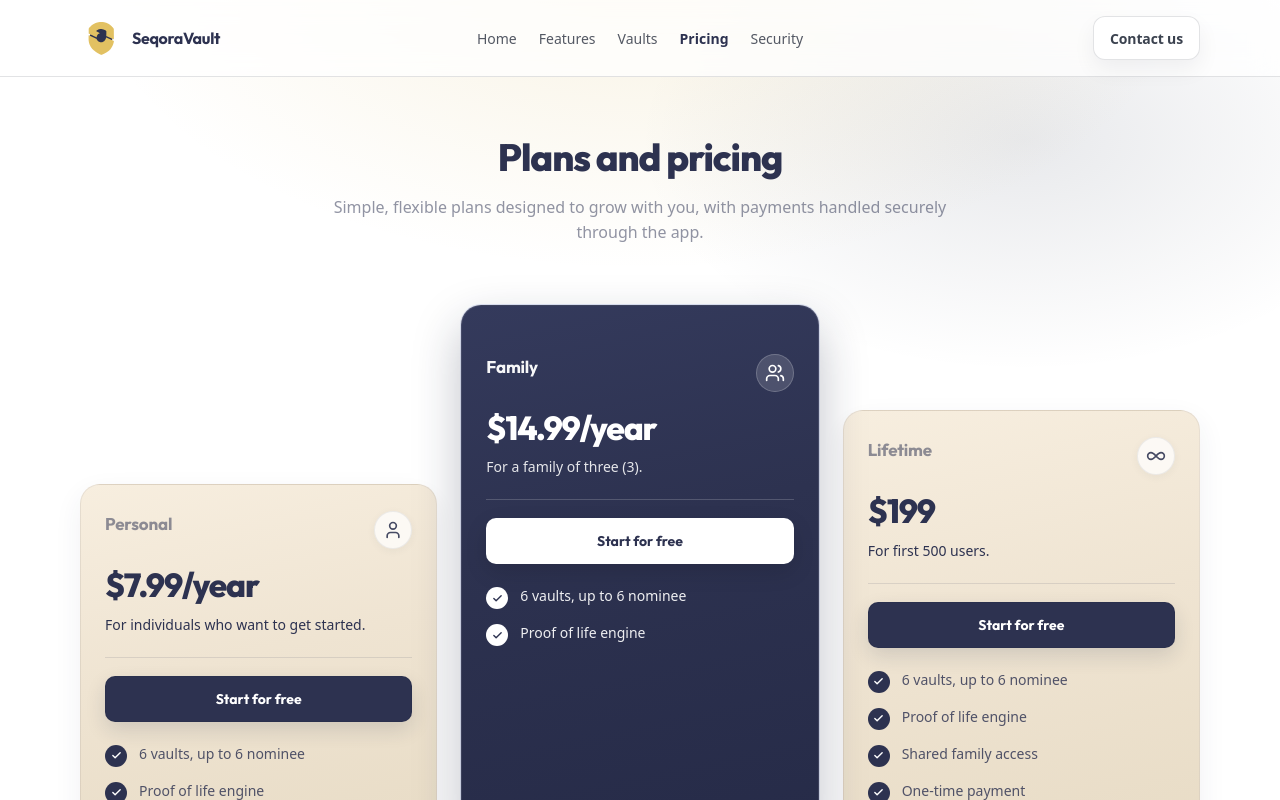
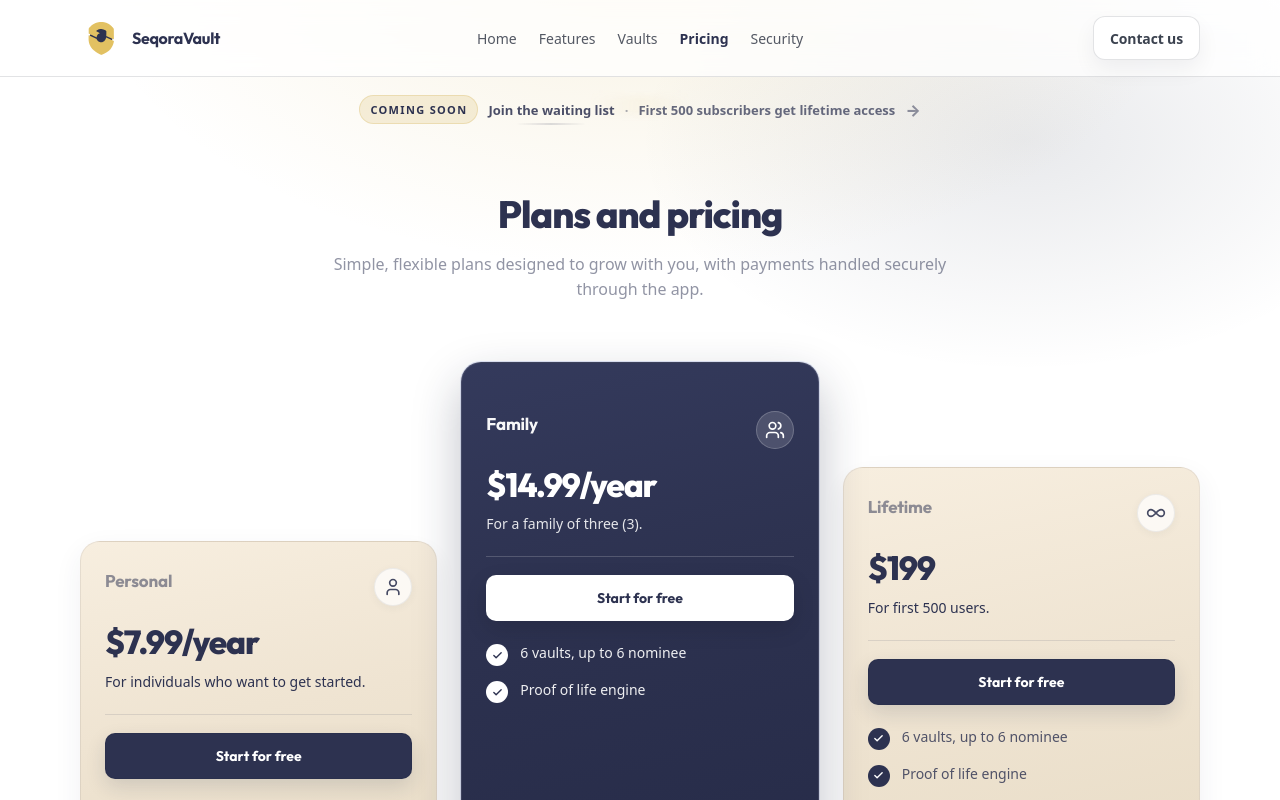
Before and after one commit to nasirucode/SeqoraVault-Website, a React (Vite) app: page /pricing in a window 1280 px wide. Built offline with nearby package versions, Linux system fonts and the light colour scheme; a web font is replaced by a local one.

Commit message:
Feat: coming soon added

```diff
--- a/src/App.css
+++ b/src/App.css
@@ -74,6 +74,179 @@
   backdrop-filter: blur(14px);
   background: rgba(255, 255, 255, 0.75);
   border-bottom: 1px solid var(--border);
+}
+
+.headerInfoBar {
+  display: block;
+  text-decoration: none;
+  color: inherit;
+  border-top: none;
+  position: relative;
+  overflow: hidden;
+  /* Blend with the page background (hero section uses `.page` background). */
+  background: transparent;
+  backdrop-filter: none;
+  padding-top: 6px;
+}
+
+.headerInfoBar::before {
+  content: '';
+  position: absolute;
+  inset: 0;
+  /* Vertical fade prevents any “bottom border” feel */
+  mask-image: linear-gradient(
+    180deg,
+    transparent 0%,
+    rgba(0, 0, 0, 0.98) 34%,
+    rgba(0, 0, 0, 0.98) 66%,
+    transparent 100%
+  );
+  /* Fill from left → right, light → thick */
+  background: linear-gradient(
+    90deg,
+    rgba(210, 173, 73, 0) 0%,
+    rgba(210, 173, 73, 0.06) 18%,
+    rgba(210, 173, 73, 0.14) 50%,
+    rgba(210, 173, 73, 0.06) 82%,
+    rgba(210, 173, 73, 0) 100%
+  );
+  transform-origin: center;
+  transform: scaleX(0) scaleY(0.48);
+  opacity: 0;
+  animation: headerInfoFill 2.6s ease-in-out infinite;
+  mix-blend-mode: multiply;
+  pointer-events: none;
+  filter: blur(0.25px);
+}
+
+.headerInfoBarInner {
+  width: min(var(--container), calc(100% - 40px));
+  margin: 0 auto;
+  min-height: 38px;
+  padding: 12px 0 10px;
+  display: flex;
+  align-items: center;
+  justify-content: center;
+  gap: 10px;
+  font-size: 13px;
+  font-weight: 650;
+  color: rgba(45, 50, 80, 0.86);
+  position: relative;
+  z-index: 1;
+  /* No borders/strip background — must feel part of the hero section */
+  background: transparent;
+  border: none;
+}
+
+.headerInfoPill {
+  display: inline-flex;
+  align-items: center;
+  padding: 6px 10px;
+  border-radius: 999px;
+  font-size: 11px;
+  font-weight: 800;
+  letter-spacing: 0.12em;
+  text-transform: uppercase;
+  color: var(--text-strong);
+  background: rgba(210, 173, 73, 0.18);
+  border: 1px solid rgba(210, 173, 73, 0.26);
+}
+
+.headerInfoText {
+  position: relative;
+}
+
+.headerInfoSep {
+  color: rgba(45, 50, 80, 0.4);
+  user-select: none;
+}
+
+.headerInfoNote {
+  color: rgba(45, 50, 80, 0.72);
+  font-weight: 650;
+}
+
+.headerInfoText::after {
+  content: '';
+  position: absolute;
+  left: 0;
+  bottom: -6px;
+  height: 2px;
+  width: 100%;
+  border-radius: 999px;
+  background: linear-gradient(90deg, transparent, rgba(45, 50, 80, 0.35), transparent);
+  transform: scaleX(0.55);
+  transform-origin: center;
+  opacity: 0.55;
+  animation: headerInfoShimmer 1.8s ease-in-out infinite;
+}
+
+.headerInfoArrow {
+  font-weight: 800;
+  font-size: 16px;
+  line-height: 1;
+  color: rgba(45, 50, 80, 0.7);
+  transform: translateX(0);
+  transition: transform 180ms ease, color 180ms ease;
+  animation: headerInfoArrowPulse 1.4s ease-in-out infinite;
+}
+
+.headerInfoBar:hover .headerInfoArrow {
+  transform: translateX(3px);
+  color: var(--text-strong);
+}
+
+@media (max-width: 720px) {
+  .headerInfoNote {
+    display: none;
+  }
+}
+
+.headerInfoBar:focus-visible {
+  outline: 2px solid rgba(45, 50, 80, 0.55);
+  outline-offset: 2px;
+}
+
+@keyframes headerInfoShimmer {
+  0%,
+  100% {
+    opacity: 0.45;
+    transform: scaleX(0.55);
+  }
+  50% {
+    opacity: 0.85;
+    transform: scaleX(1);
+  }
+}
+
+@keyframes headerInfoFill {
+  0% {
+    transform: scaleX(0) scaleY(0.48);
+    opacity: 0;
+  }
+  18% {
+    opacity: 0.55;
+  }
+  55% {
+    transform: scaleX(1) scaleY(1);
+    opacity: 0.6;
+  }
+  100% {
+    transform: scaleX(1) scaleY(1);
+    opacity: 0;
+  }
+}
+
+@keyframes headerInfoArrowPulse {
+  0%,
+  100% {
+    transform: translateX(0);
+    opacity: 0.72;
+  }
+  50% {
+    transform: translateX(4px);
+    opacity: 1;
+  }
 }
 
 .headerInner {
@@ -264,6 +437,33 @@
   overflow-y: auto;
 }
 
+.headerMenuCta {
+  margin-top: 10px;
+  display: inline-flex;
+  align-items: center;
+  justify-content: center;
+  min-height: 46px;
+  border-radius: 14px;
+  font-family: var(--font-heading);
+  font-size: 14px;
+  font-weight: 800;
+  letter-spacing: -0.01em;
+  text-decoration: none;
+  color: #fff;
+  background: linear-gradient(180deg, var(--brand), var(--brand-2));
+  box-shadow: 0 14px 30px rgba(31, 42, 68, 0.18);
+  border: 1px solid rgba(31, 42, 68, 0.18);
+}
+
+.headerMenuCta:hover {
+  box-shadow: 0 18px 40px rgba(31, 42, 68, 0.22);
+  transform: translateY(-1px);
+}
+
+.headerMenuCta:active {
+  transform: translateY(0);
+}
+
 .headerMenuLink {
   display: block;
   padding: 14px 14px;
@@ -299,6 +499,27 @@
 @media (prefers-reduced-motion: reduce) {
   .headerMenuBackdrop,
   .headerMenuPanel {
+    transition-duration: 0.01ms;
+  }
+
+  .headerInfoBar::before {
+    animation: none;
+    opacity: 0;
+    transform: none;
+  }
+
+  .headerInfoText::after {
+    animation: none;
+    opacity: 0.5;
+    transform: scaleX(0.75);
+  }
+
+  .headerInfoArrow {
+    transition-duration: 0.01ms;
+    animation: none;
+  }
+
+  .headerMenuCta {
     transition-duration: 0.01ms;
   }
 }
@@ -2070,6 +2291,11 @@
     display: inline-flex;
   }
 
+  /* Move Contact CTA into the drawer on mobile */
+  .headerContactBtn {
+    display: none;
+  }
+
   .pricingGrid {
     grid-template-columns: 1fr;
     max-width: 420px;
--- a/src/components/Header.tsx
+++ b/src/components/Header.tsx
@@ -116,6 +116,14 @@ export function Header() {
                     Security
                   </Link>
                 )}
+
+                <Link
+                  className="headerMenuCta"
+                  to="/contact"
+                  onClick={() => setMenuOpen(false)}
+                >
+                  Contact us
+                </Link>
               </nav>
             </div>
           </div>,
@@ -199,6 +207,26 @@ export function Header() {
         </div>
       </div>
       </header>
+      <Link
+        className="headerInfoBar"
+        to="/contact"
+        onClick={() => setMenuOpen(false)}
+        aria-label="Coming soon — join waiting list"
+      >
+        <span className="headerInfoBarInner">
+          <span className="headerInfoPill" aria-hidden="true">
+            Coming soon
+          </span>
+          <span className="headerInfoText">Join the waiting list</span>
+          <span className="headerInfoSep" aria-hidden="true">
+            ·
+          </span>
+          <span className="headerInfoNote">First 500 subscribers get lifetime access</span>
+          <span className="headerInfoArrow" aria-hidden="true">
+            →
+          </span>
+        </span>
+      </Link>
       {menuOverlay}
     </>
   )
```
